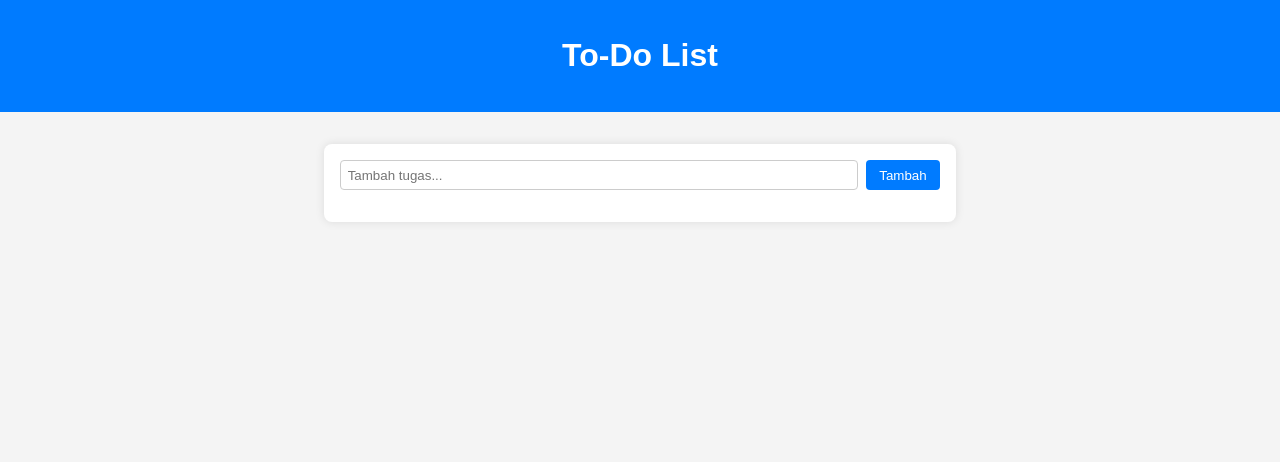
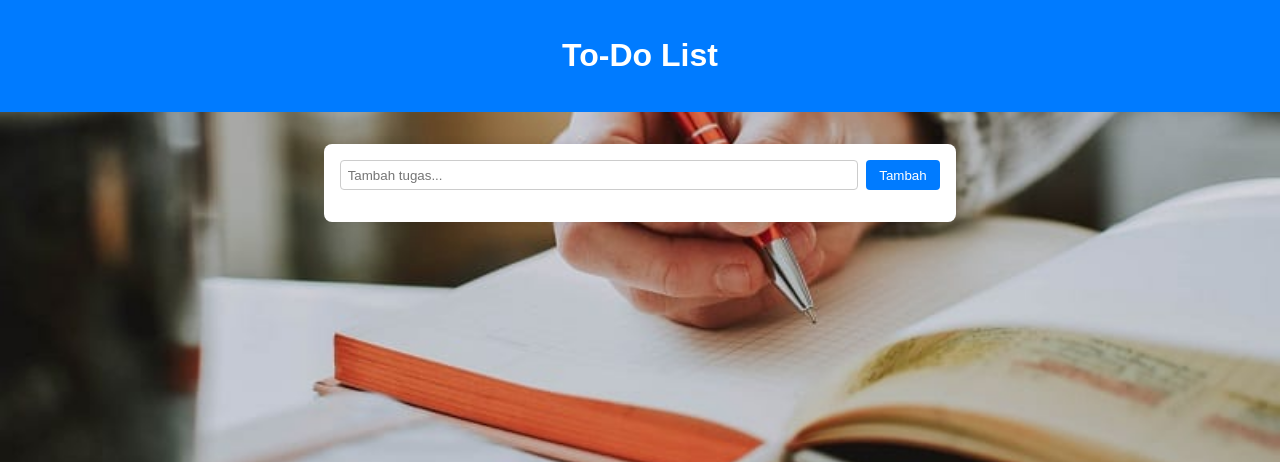
Before and after one commit to Hamdanrodiansyah/UJKjwp_Hamdan, a PHP site: page / in a window 1280 px wide. Shown: the top 462 px of the page. Run offline with PHP 8.4, Linux system fonts and the light colour scheme.

Commit message:
update 1

```diff
--- a/css/style.css
+++ b/css/style.css
@@ -3,6 +3,10 @@ body {
   background: #f4f4f4;
   margin: 0;
   padding: 0;
+  background-image: url('../pict/todolist.jpg'); /* sesuaikan path */
+  background-size: cover; /* agar gambar menutupi seluruh layar */
+  background-repeat: no-repeat; /* tidak diulang */
+  background-position: center; /* posisi tengah */
 }
 
 header {
```
Also changed, not shown: index.php (line endings or trailing spaces), pict/todolist.jpg (added).
